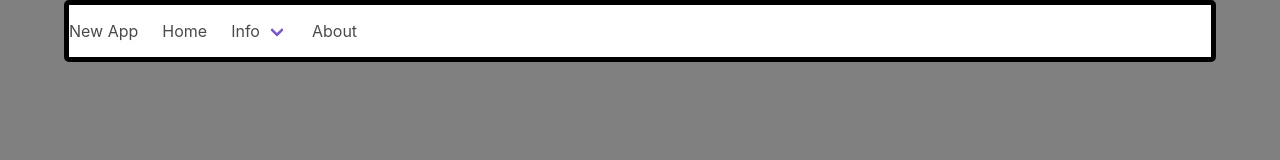
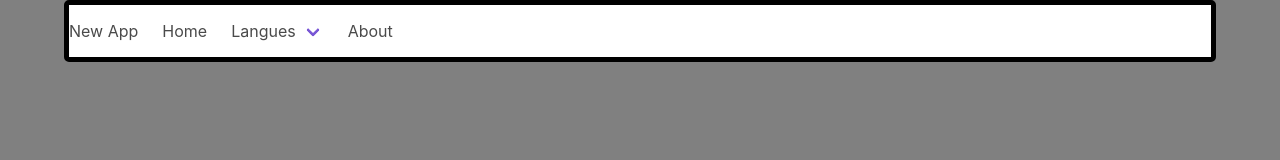
Before and after one commit to DanRobS/GabonLanguages, a Vue app: page / in a window 1280 px wide. Shown: the top 160 px of the page. Built offline with nearby package versions, Linux system fonts and the light colour scheme.

Commit message:
components update

```diff
--- a/src/App.vue
+++ b/src/App.vue
@@ -1,19 +1,19 @@
 <template>
   <div id="app" class="">
     <Navbar />
-    <LanguageInfoTabs />
+    <LanguageInfo />
   </div>
 </template>
 
 <script>
 import Navbar from './components/Navbar'
-import LanguageInfoTabs from './components/LanguageInfoTabs'
+import LanguageInfo from './components/LanguageInfo'
 
 export default {
   name: 'App',
   components: {
     Navbar,
-    LanguageInfoTabs
+    LanguageInfo
   }
 }
 </script>
--- a/src/components/LanguageInfoTabs.vue
+++ b/src/components/LanguageInfo.vue
@@ -1,5 +1,5 @@
 <template>
-    <div id="LanguageInfoTabs-div" class="container">
+    <div id="LanguageInfo-div" class="container">
         <section>
         <b-tabs type="is-boxed">
             <b-tab-item label="Dictionary" icon="book"></b-tab-item>
@@ -20,7 +20,7 @@ export default {
 </script>
 
 <style>
-#LanguageInfoTabs-div {
+#LanguageInfo-div {
     border-style: solid;
     border-width: 5px;
     border-radius: 5px;
--- a/src/components/Navbar.vue
+++ b/src/components/Navbar.vue
@@ -10,7 +10,7 @@
             <b-navbar-item href="/">
                 Home
             </b-navbar-item>
-            <b-navbar-dropdown label="Info">
+            <b-navbar-dropdown label="Langues">
                 <b-navbar-item href="#">
                     Inzebi
                 </b-navbar-item>
```
